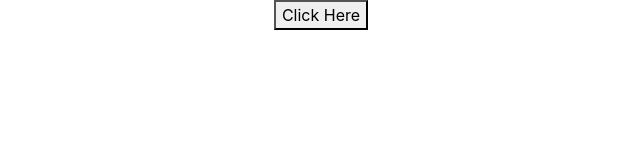
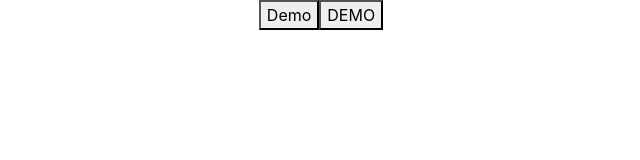
Before and after one commit to Vidit02/ReactLearning, a React (Create React App) app: page / in a window 1280 px wide. Shown: the top 160 px of the page, without its empty margins (319-959 px from the left). Built offline with nearby package versions, Linux system fonts and the light colour scheme.

Commit message:
useEffect Updated

```diff
--- a/src/App.js
+++ b/src/App.js
@@ -26,6 +26,7 @@ import { ListUsers } from './components/protectedrout/ListUsers';
 import { My404Component } from './components/My404Component';
 import { QueryDemo } from './query/QueryDemo';
 import { QueryDemo2 } from './query/QueryDemo2';
+import { QueryDemo3 } from './query/QueryDemo3';
 
 function App() {
   // var name = "Vidit"
@@ -94,8 +95,9 @@ function App() {
       <TicketList ticket={tickets}  deleteTicket = {deleteTicket}/> */}
       {/* <MainMenu/> */}
       {/* {<AddEmployee/>} */}
-      <QueryDemo2/>
+      {/* <QueryDemo2/> */}
       {/* <QueryDemo/> */}
+      <QueryDemo3/>
       {/* <Routes> */}
         {/* <Route path='/movies' element={<Movies/>}></Route>
           <Route path='/movies/moviedetails/:id' element={<MovieDetails/>}></Route> */}
--- a/src/query/QueryDemo.js
+++ b/src/query/QueryDemo.js
@@ -50,7 +50,6 @@ export const QueryDemo = () => {
                     :
                     <h1>It is success</h1>
             }
-
         </div>
     )
 }
--- /dev/null
+++ b/src/query/QueryDemo3.js
@@ -0,0 +1,19 @@
+import React, { useEffect } from 'react'
+import { useService, useService1 } from '../service/QueryService3'
+
+export const QueryDemo3 = () => {
+    const res1 = useService("demo1")
+    const res2 = useService1("demo2")
+
+    useEffect(() => {
+        console.log("This is res1 " , res1);
+        console.log("This is res2 " , res2);
+    }, [res1,res2])
+
+  return (
+    <div>
+        <button onClick={()=>{res1.refetch()}}>Demo</button>
+        <button onClick={()=>{res2.refetch()}}>DEMO</button>
+    </div>
+  )
+}
--- /dev/null
+++ b/src/service/QueryService3.js
@@ -0,0 +1,18 @@
+import axios from "axios";
+import { useQuery } from "react-query";
+
+export function useService(a){
+    return useQuery(["demo1",a],async()=>{
+        return await axios.get("https://reqres.in/api/users?delay=3")
+    },{
+        enabled:false
+    })
+}
+
+export function useService1(b){
+    return useQuery(["demo2",b],async()=>{
+        return await axios.get("https://reqres.in/api/users/2")
+    },{
+        enabled:false
+    })
+}
```
